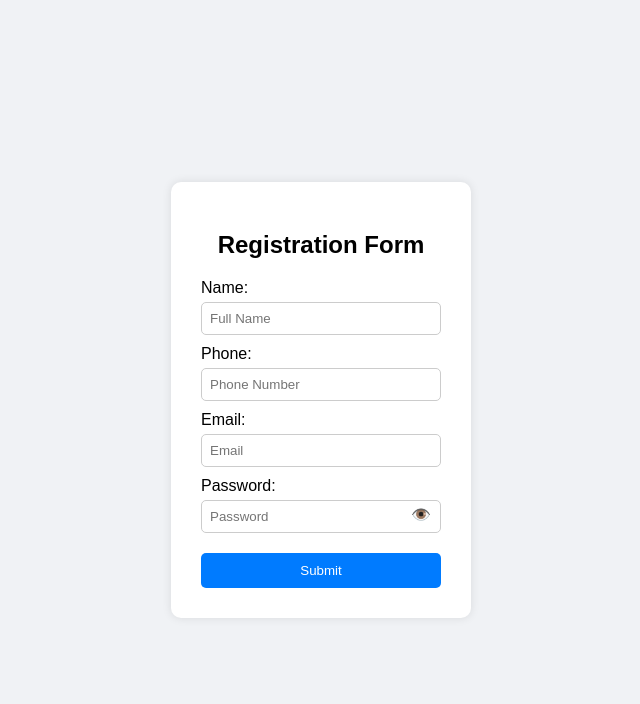
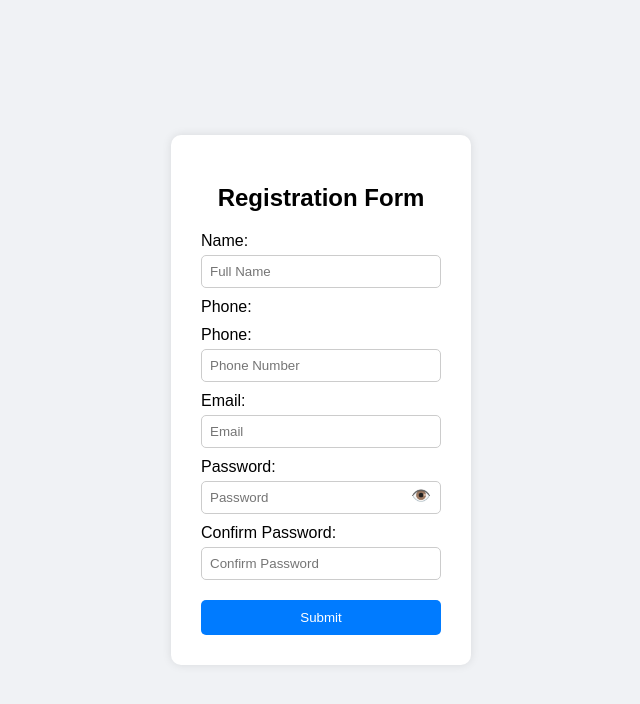
Before and after one commit to mishra77/Assignment-3-Form-Validation, a plain HTML site: page index.html in a window 1280 px wide. Shown: the whole page, without its empty margins (319-959 px from the left). Drawn offline with nearby package versions, Linux system fonts and the light colour scheme.

Commit message:
Update index.html
added confirm passward

```diff
--- a/index.html
+++ b/index.html
@@ -18,6 +18,8 @@
       <input type="text" id="name" placeholder="Full Name" required />
 
       <label for="phone">Phone:</label>
+
+      <label for="phone">Phone:</label>
       <input type="text" id="phone" placeholder="Phone Number" required maxlength="10" />
 
       <label for="email">Email:</label>
@@ -29,6 +31,12 @@
         <span id="togglePassword">👁️</span>
       </div>
 
+      <div class="password-container">
+        <label for="confirmPassword">Confirm Password:</label>
+        <input type="password" id="confirmPassword" placeholder="Confirm Password" required />
+      </div>
+
+
       <button type="submit" id="submit">Submit</button>
     </form>
   </div>
```
